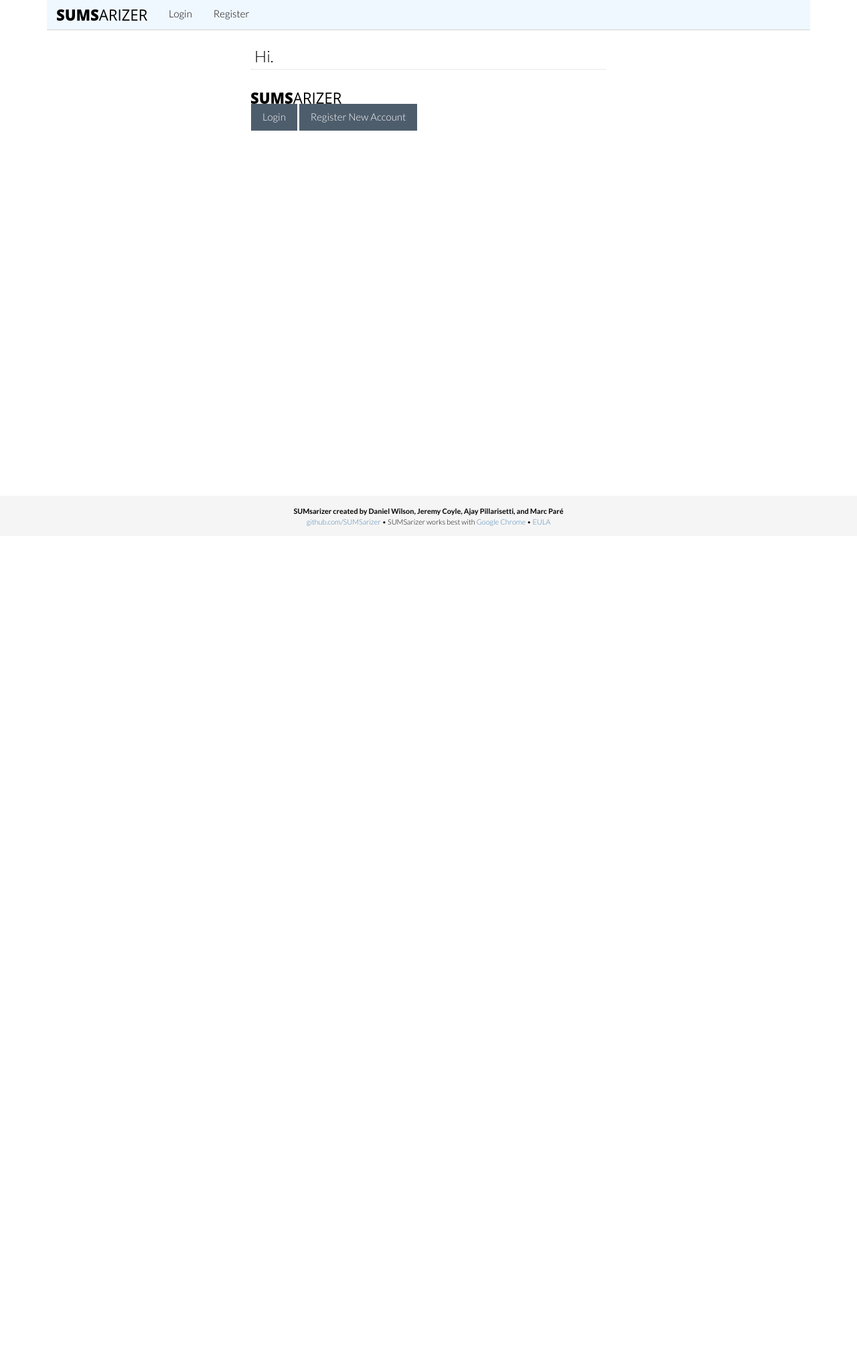
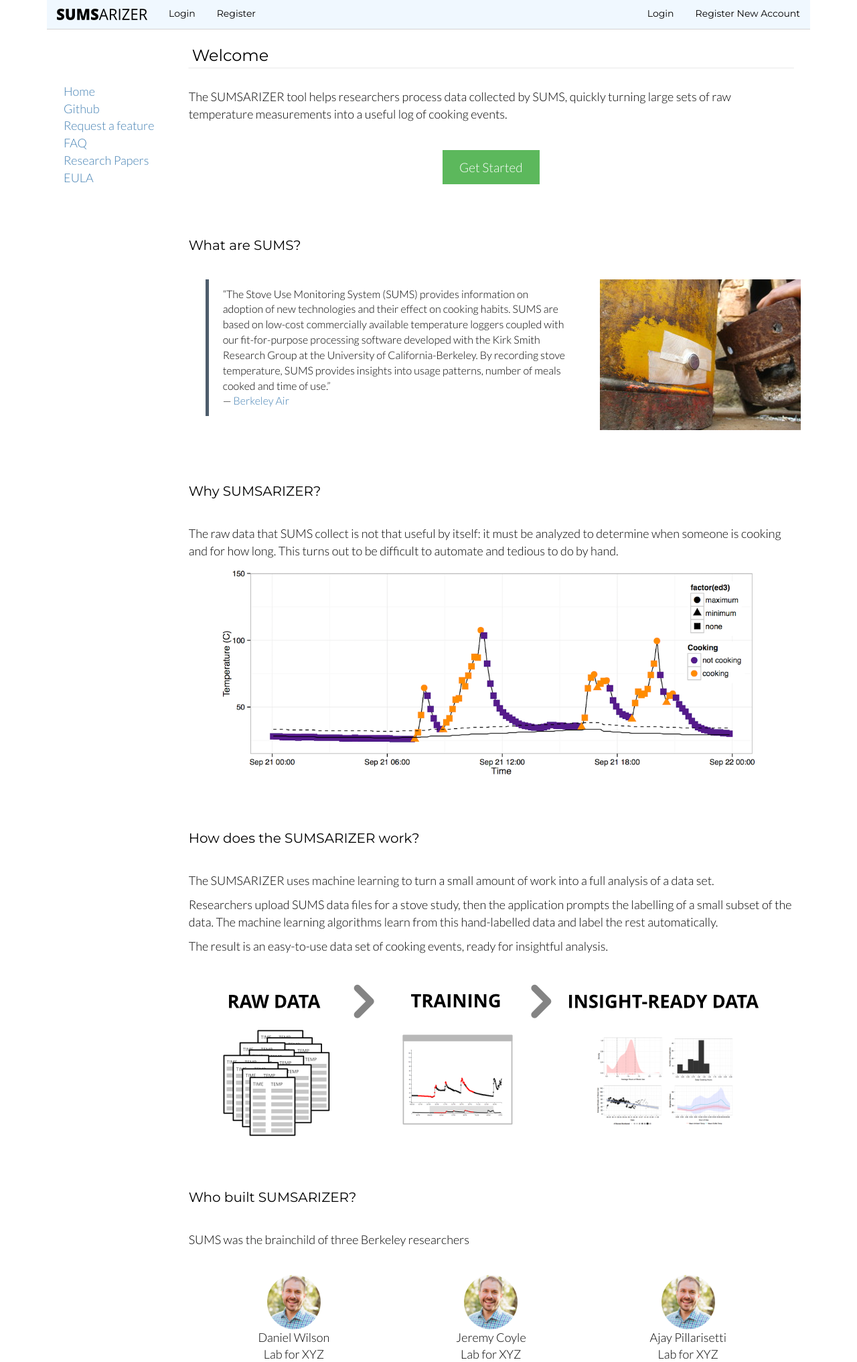
Before and after one commit to SUMSarizer/SUMSarizer, a Flask app: template templates/hi.html in a window 1280 px wide. Shown: the top 2033 px of the page at 67% size. Before the commit the page ends 785 px from the top, so only its background shows below. Run offline with Flask 2, Linux system fonts and the light colour scheme; the template is opened without the code that fills it, so the values that code supplies are empty; some libraries are stand-ins or nearby versions.

Commit message:
First crack at homepage

```diff
--- a/run.py
+++ b/run.py
@@ -1,2 +1,2 @@
 from app import app
-app.run(debug=True)
+app.run(debug=True, port=5005, host='0.0.0.0')
--- a/static/css/style.css
+++ b/static/css/style.css
@@ -1,4 +1,16 @@
-body {background-color:white; color: black;}
+body { background-color: white; color: black; font-size: 18px; }
+
+h1, h2, h3, h4, h5, h5, .nav { font-family: 'Montserrat', sans-serif; }
+h2 { margin: 80px 0 40px 0; }
+
+.nav { font-size: 14px; }
+
+/* homepage */
+blockquote { font-size: 16px; }
+.homepage-links-container { padding-top: 80px; }
+
+.centered { text-align: center; }
+.section { margin: 40px 0; }
 
 .header { margin: 0; border-bottom: 1px solid lightgrey; background-color: aliceblue}
 h1 { font-size: 24px; border-bottom: 1px dotted lightgrey; padding: 5px; margin-bottom: 30px; }
--- a/templates/base.html
+++ b/templates/base.html
@@ -5,6 +5,7 @@
     <meta http-equiv="X-UA-Compatible" content="IE=edge">
     <meta name="viewport" content="width=device-width, initial-scale=1">
     <title>SUMSarizer</title>
+    <link href='https://fonts.googleapis.com/css?family=Montserrat' rel='stylesheet' type='text/css'>
     <link href="{{ url_for('static', filename='css/bootstrap.css') }}" rel="stylesheet">
     <link href="{{ url_for('static', filename='css/style.css') }}" rel="stylesheet">
     <!-- HTML5 Shim and Respond.js IE8 support of HTML5 elements and media queries -->
@@ -28,17 +29,21 @@
 						<li {% if 'register' in request.endpoint %}class="active"{% endif %}><a href="{{ url_for('register') }}">Register</a></li>
           {% endif %}
         </ul>
+        <ul class="nav nav-pills pull-right">
+          <li>
+        		<a href="{{url_for('login')}}" class="">Login</a>
+        	</li>
+          <li>
+        		<a href="{{url_for('register')}}" class="">Register New Account</a>
+          </li>
+        </ul>
         <h3 class="text-muted"></h3>
       </div>
       {% block body %}{% endblock %}
     </div>
 
     <footer class="footer">
-      <div class="container small text-center col-xs-1"></div>
-      <div class="container small text-center col-xs-10">
-        <p class="small"><br><strong>SUMsarizer created by Daniel Wilson, Jeremy Coyle, Ajay Pillarisetti, and Marc Paré</strong> <br> <a href="https://github.com/SUMSarizer/">github.com/SUMSarizer</a> • SUMSarizer works best with <a href="http://google.com/chrome">Google Chrome</a> • <a href="{{url_for('eula')}}" >EULA</a></p>
-      </div>
-      <div class="container small text-center col-xs-1"></div>
+      <p class="small centered"></p>
     </footer>
 
     <script src="{{ url_for('static', filename='js/vendor/jquery-1.11.2.min.js') }}"></script>
--- a/templates/hi.html
+++ b/templates/hi.html
@@ -1,19 +1,162 @@
 {% extends "base.html" %}
 {% block body %}
+
 <div class="row">
-  <div class="col-lg-6 col-lg-offset-3">
-		<h1>Hi.</h1>
+  <div class="col-lg-2">
+    <div class="homepage-links-container">
+    <div>
+      <a href="">Home</a>
+    </div>
+    <div>
+      <a href="">Github</a>
+    </div>
+    <div>
+      <a href="">Request a feature</a>
+    </div>
+    <div>
+      <a href="">FAQ</a>
+    </div>
+    <div>
+      <a href="">Research Papers</a>
+    </div>
+    <div>
+      <a href="{{url_for('eula')}}" >EULA</a>
+    </div>
+    </div>
+  </div>
+  <div class="col-lg-10">
 
-    <div>
-      <img src="{{ url_for('static', filename='img/logo.png') }}" alt="" />
+    <h1>Welcome</h1>
+
+    <p>
+      The SUMSARIZER tool helps researchers process data collected by SUMS, quickly turning large sets of raw
+      temperature measurements into a useful log of cooking events.
+    </p>
+
+    <div class="section centered">
+      <a href="" class="btn btn-success btn-lg">Get Started</a>
     </div>
 
-		<span>
-		<a href="{{url_for('login')}}" class="btn btn-default">Login</a>
-		</span>
-		<span>
-		<a href="{{url_for('register')}}" class="btn btn-default">Register New Account</a>
-		</span>
+    <h2>What are SUMS?</h2>
+
+    <div class="row">
+      <div class="col-md-8">
+        <blockquote>
+          <div>
+            “The Stove Use Monitoring System (SUMS) provides information on adoption of new technologies and their effect on cooking habits. SUMS are based on low-cost commercially available temperature loggers coupled with our fit-for-purpose processing software developed with the Kirk Smith Research Group at the University of California-Berkeley. By recording stove temperature, SUMS provides insights into usage patterns, number of meals cooked and time of use.”
+          </div>
+          <div>
+            &mdash;<a href="http://berkeleyair.com/services/stove-use-monitoring-system-sums/">
+              Berkeley Air
+            </a>
+          </div>
+        </blockquote>
+      </div>
+      <div class="col-md-4">
+        <img src="{{ url_for('static', filename='img/homepage/sum.jpg') }}" alt="" />
+      </div>
+    </div>
+
+
+
+    <h2>Why SUMSARIZER?</h2>
+
+    <p>
+    The raw data that SUMS collect is not that useful by itself: it must be analyzed to determine when someone is cooking and for how long. This turns out to be difficult to automate and tedious to do by hand.
+    </p>
+
+    <div class="centered">
+      <img src="{{ url_for('static', filename='img/homepage/why.png') }}" alt="" width=800 />
+    </div>
+
+    <h2>How does the SUMSARIZER work?</h2>
+
+    <p>
+      The SUMSARIZER uses machine learning to turn a small amount of work into a full analysis of a data set.
+    </p>
+    <p>
+      Researchers upload SUMS data files for a stove study, then the application prompts the labelling of a small subset of the data. The machine learning algorithms learn from this hand-labelled data and label the rest automatically.
+    </p>
+    <p>
+      The result is an easy-to-use data set of cooking events, ready for insightful analysis.
+    </p>
+
+    <div class="centered section">
+    <img src="{{ url_for('static', filename='img/homepage/flow.png') }}" alt="" />
+    </div>
+
+    <h2>
+      Who built SUMSARIZER?
+    </h2>
+
+    <p>
+      SUMS was the brainchild of three Berkeley researchers
+    </p>
+
+    <div class="row section">
+      <div class="col-md-4 centered">
+        <div>
+          <img src="{{ url_for('static', filename='img/homepage/danny.png') }}" alt="" width=80 />
+        </div>
+        <div>
+          Daniel Wilson
+        </div>
+        <div>
+          Lab for XYZ
+        </div>
+      </div>
+      <div class="col-md-4 centered">
+        <div>
+          <img src="{{ url_for('static', filename='img/homepage/danny.png') }}" alt="" width=80 />
+        </div>
+        <div>
+          Jeremy Coyle
+        </div>
+        <div>
+          Lab for XYZ
+        </div>
+      </div>
+      <div class="col-md-4 centered">
+        <div>
+          <img src="{{ url_for('static', filename='img/homepage/danny.png') }}" alt="" width=80 />
+        </div>
+        <div>
+          Ajay Pillarisetti
+        </div>
+        <div>
+          Lab for XYZ
+        </div>
+      </div>
+    </div>
+
+    <p>The web application was architected and is currently maintained by</p>
+
+    <div class="centered section">
+      <div>
+        <img src="{{ url_for('static', filename='img/homepage/marc.png') }}" alt="" width=80 />
+      </div>
+      <div>
+        Marc Paré
+      </div>
+    </div>
+
+    <h2>Open Source</h2>
+    <p>
+    The full source for the SUMSARIZER application is available on Github. We welcome pull requests and forks. Let us know how we can help you make use of SUMS.
+    </p>
+
+    <p>
+    Please feel free to submit feature requests using <a href="https://github.com/sumsarizer/sumsarizer/issues">Github Issues.</a>
+    </p>
+
+    <p>
+    If you have questions, contact the current maintainer: <a href="">sumsarizer@gmail.com</a>
+    </p>
+
+    <div class="section centered">
+      <a href="" class="btn btn-success btn-lg">Get Started</a>
+    </div>
+
   </div>
 </div>
 {% endblock %}
```
Also changed, not shown: static/img/homepage/danny.png (added), static/img/homepage/flow.png (added), static/img/homepage/marc.png (added), static/img/homepage/sum.jpg (added), static/img/homepage/why.png (added).
